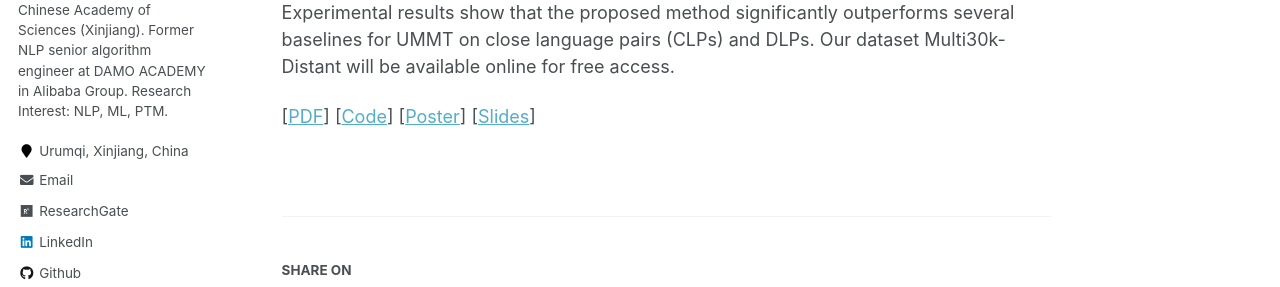
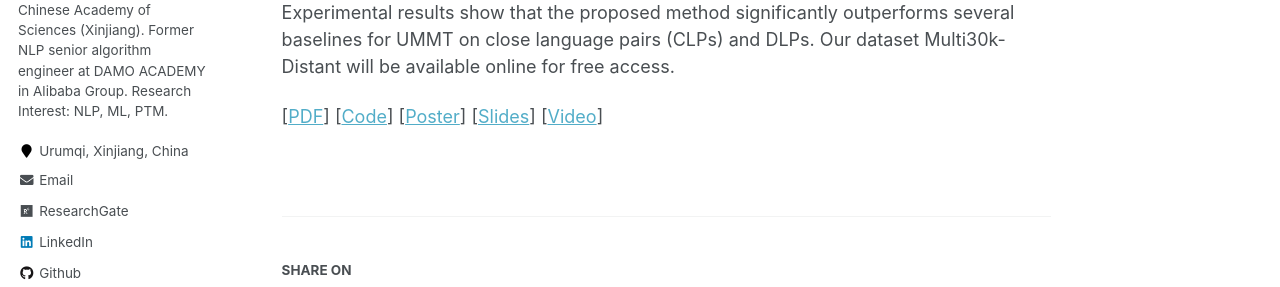
Before and after one commit to miradel51/miradel51.github.io, a Jekyll site: the page built from _publications/2024_emnlp_vision_pivot_lrlnmt.md, in a window 1280 px wide and 900 px high, scrolled down 629 px. Shown: the part 274-561 px from the top of the window. Built offline with Jekyll 4.4.1, drawn with Linux system fonts in a browser that asks for light colours; some web fonts are replaced.

Commit message:
Update and rename 2024_emnlp_vision_pivot_lrlnmt.md.md to 2024_emnlp_vision_pivot_lrlnmt.md
added the video link of emnlp24 findings

```diff
--- a/_publications/2024_emnlp_vision_pivot_lrlnmt.md.md
+++ b/_publications/2024_emnlp_vision_pivot_lrlnmt.md
@@ -27,4 +27,4 @@ Finally, we introduce informative multi-granularity image features to facilitate
 Experimental results show that the proposed method significantly outperforms several baselines for UMMT on close language pairs (CLPs) and DLPs.
 Our dataset Multi30k-Distant will be available online for free access.
 
-\[[PDF](https://www.researchgate.net/publication/384156771_Visual_Pivoting_Unsupervised_Multimodal_Machine_Translation_in_Low-Resource_Distant_Language_Pairs)\] \[[Code](https://github.com/WUT-IDEA/VP-UMMT)\] \[[Poster](https://miradel51.github.io/files/emnlp24_findings_poster.jpg)\] \[[Slides](https://miradel51.github.io/files/emnlp24_findings_slides.pdf)\]
+\[[PDF](https://www.researchgate.net/publication/384156771_Visual_Pivoting_Unsupervised_Multimodal_Machine_Translation_in_Low-Resource_Distant_Language_Pairs)\] \[[Code](https://github.com/WUT-IDEA/VP-UMMT)\] \[[Poster](https://miradel51.github.io/files/emnlp24_findings_poster.jpg)\] \[[Slides](https://miradel51.github.io/files/emnlp24_findings_slides.pdf)\] \[[Video](https://miradel51.github.io/files/emnlp24_findings_video_final.mp4)\]
```
